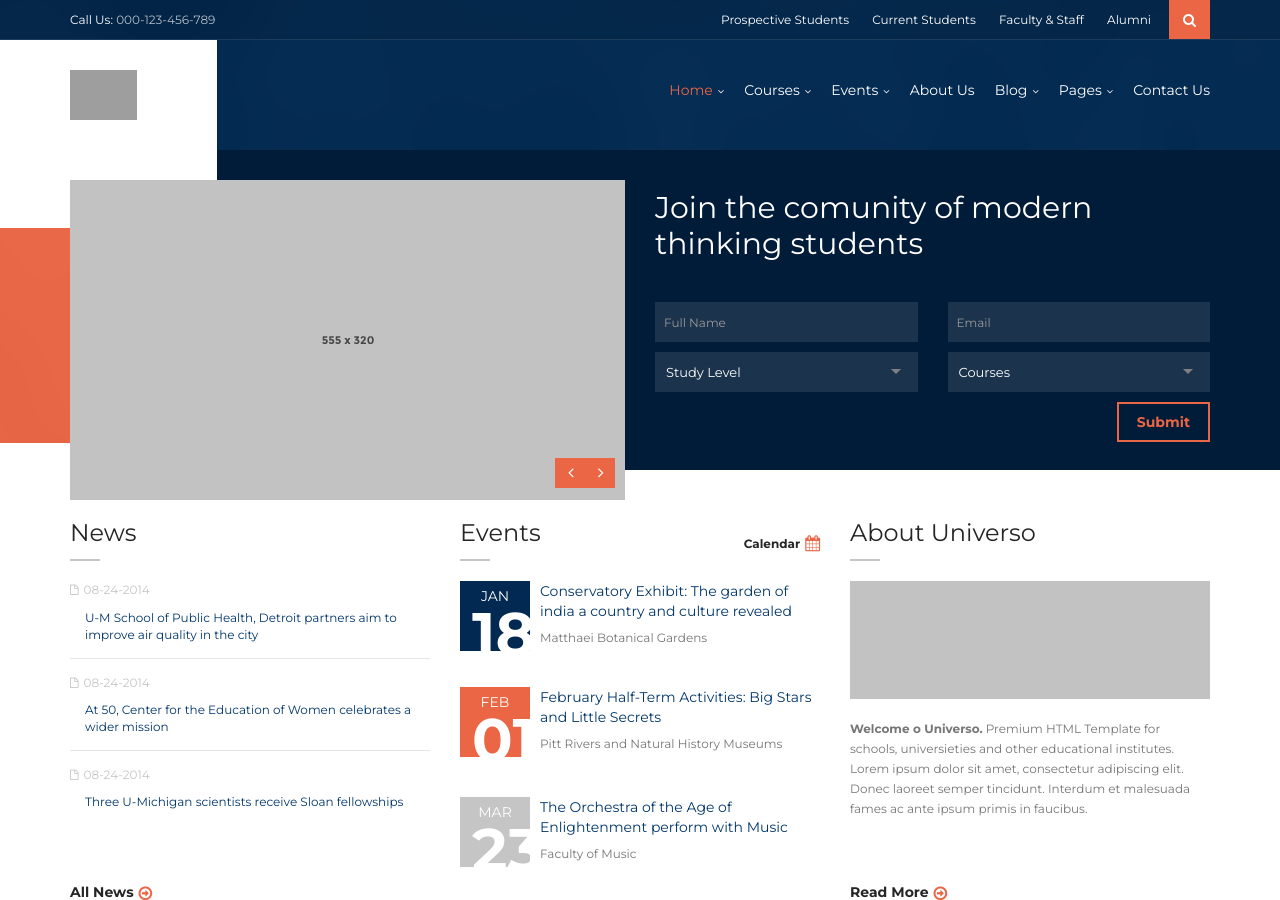
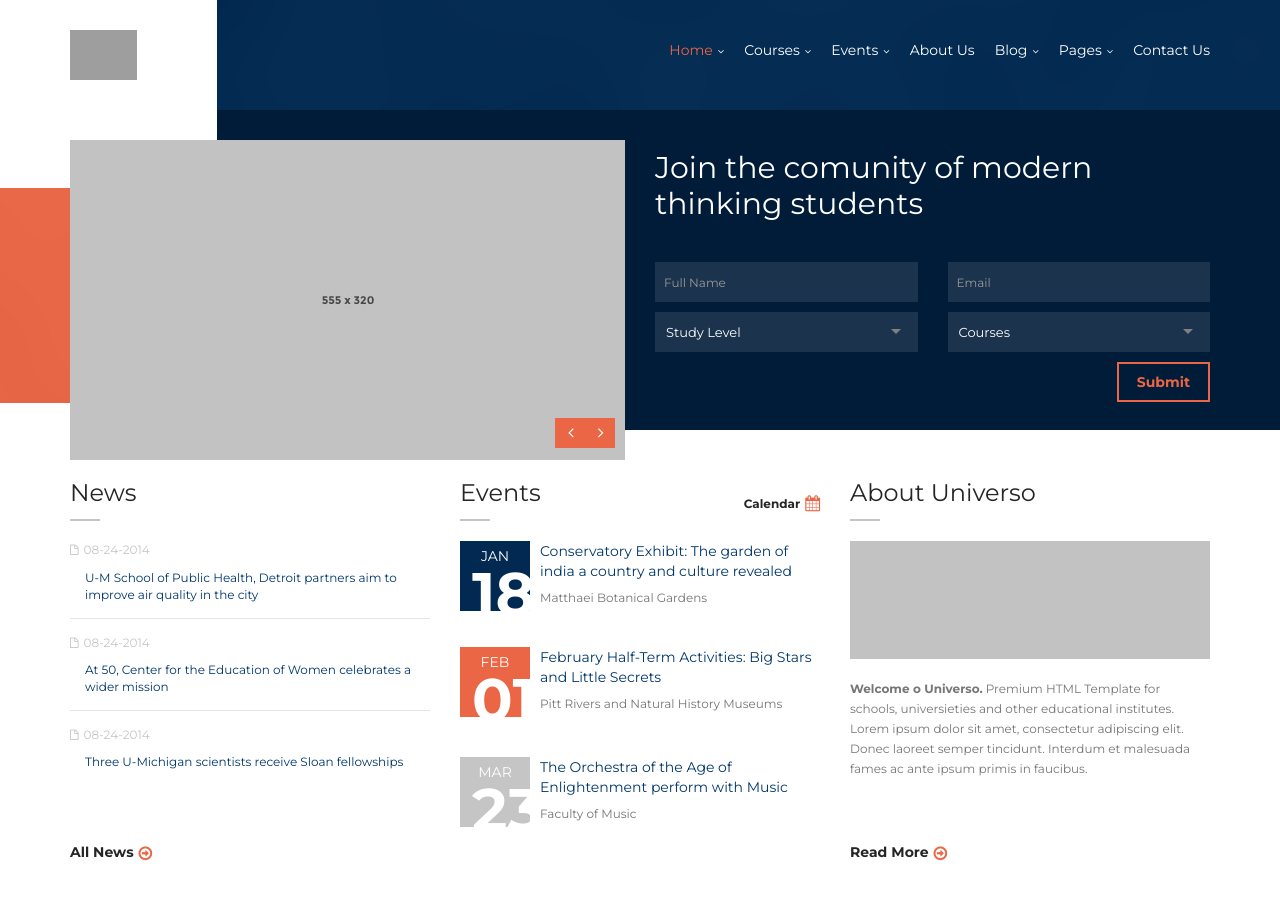
Before and after one commit to kramasamy/SoCC2015, a Jekyll site: the page index.html, which Jekyll copies as it is, in a window 1280 px wide and 900 px high. Built offline with Jekyll 4.4.1, drawn with Linux system fonts in a browser that asks for light colours; grey boxes are pictures that could not be loaded.

Commit message:
removed the top band

```diff
--- a/index.html
+++ b/index.html
@@ -25,23 +25,6 @@
 <div class="wrapper">
 <!-- Header -->
 <div class="navigation-wrapper">
-    <div class="secondary-navigation-wrapper">
-        <div class="container">
-            <div class="navigation-contact pull-left">Call Us:  <span class="opacity-70">000-123-456-789</span></div>
-            <div class="search">
-                <div class="input-group">
-                    <input type="search" class="form-control" name="search" placeholder="Search">
-                    <span class="input-group-btn"><button type="submit" id="search-submit" class="btn"><i class="fa fa-search"></i></button></span>
-                </div><!-- /.input-group -->
-            </div>
-            <ul class="secondary-navigation list-unstyled">
-                <li><a href="#">Prospective Students</a></li>
-                <li><a href="#">Current Students</a></li>
-                <li><a href="#">Faculty & Staff</a></li>
-                <li><a href="#">Alumni</a></li>
-            </ul>
-        </div>
-    </div><!-- /.secondary-navigation -->
     <div class="primary-navigation-wrapper">
         <header class="navbar" id="top" role="banner">
             <div class="container">
```
